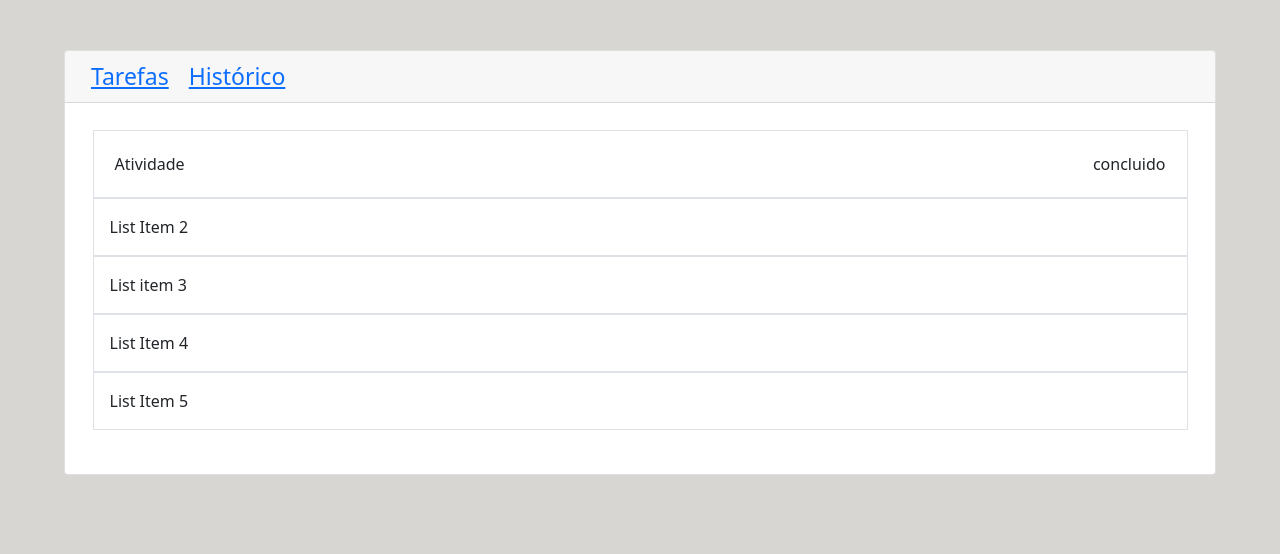
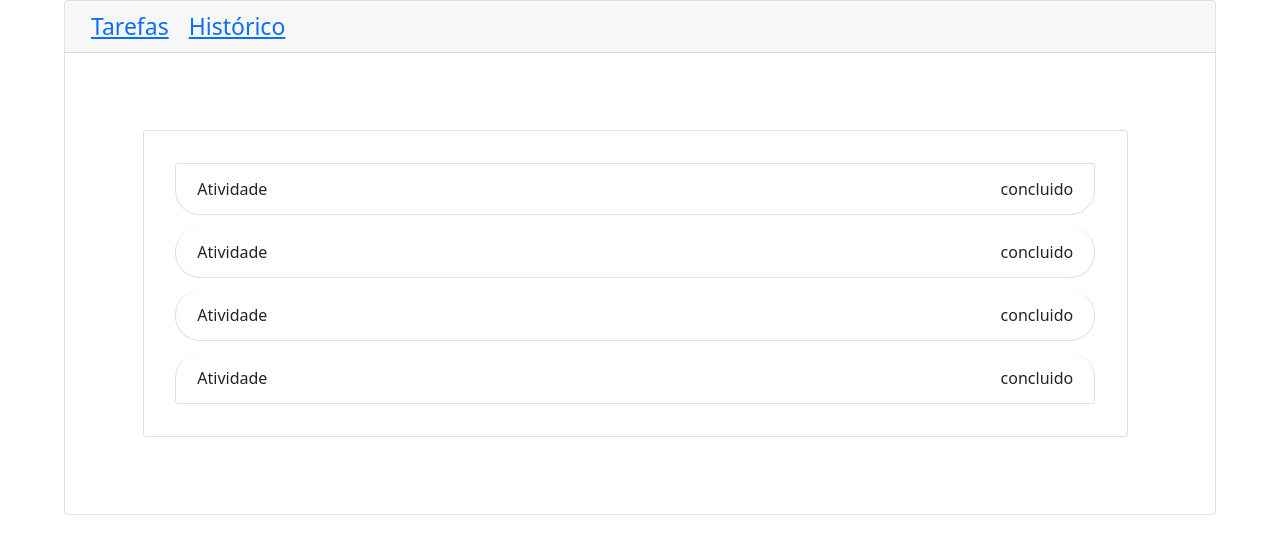
Before and after one commit to andrepieresan/AppTarefas, a Vue app in the folder frontend/: page /historico in a window 1280 px wide. Shown: the top 554 px of the page. Built offline with nearby package versions, Linux system fonts and the light colour scheme.

Commit message:
bootstrapon

```diff
--- a/frontend/index.html
+++ b/frontend/index.html
@@ -1,6 +1,7 @@
 <!DOCTYPE html>
 <html lang="pt-br">
   <head>
+
     <meta charset="UTF-8" />
     <title>TASKS</title>
 
@@ -9,6 +10,9 @@
   </head>
   <body>
     <div id="app"></div>
-    <script type="module" src="/src/main.js"></script>
+    <script type="module" src='/src/main.js'></script>
+
+
   </body>
+
 </html>
--- a/frontend/package.json
+++ b/frontend/package.json
@@ -8,8 +8,9 @@
   },
   "dependencies": {
     "@popperjs/core": "^2.11.5",
+    "@vue/compiler-sfc": "^3.2.37",
     "bootstrap": "^5.1.3",
-    "bootstrap-vue": "^2.22.0",
+    "bootstrap-vue-3": "^0.1.13",
     "font-awesome": "^4.7.0",
     "popper.js": "^1.16.1",
     "vue": "^3.2.37",
--- a/frontend/src/App.vue
+++ b/frontend/src/App.vue
@@ -1,9 +1,9 @@
 <script setup>
-import '/home/andrep/Desktop/AQUI/desafioDU/frontend/node_modules/bootstrap/dist/css/bootstrap.css';
-
+import { RouterLink, RouterView } from "vue-router";
 </script>
 
-            <template>
+ <!--
+ <template>
 
     <div class="page">
 
@@ -29,12 +29,39 @@ import '/home/andrep/Desktop/AQUI/desafioDU/frontend/node_modules/bootstrap/dist
         </div>
 
     </div>
+-->
+<template>
+    <div id="app" >
+        <div class="card">
+            <div class="card-header">
+
+                <header>
+
+                    <span class="float-left">
+                        <RouterLink to="/tarefas">Tarefas</RouterLink>
+                        <RouterLink to="/historico">Histórico</RouterLink>
+                    </span>
+                    <span class="float-right">
+                        <i class="fa fa-search" id='icon' aria-hidden="true"></i>
+                    </span>
+                </header>
+            </div>
+
+            <div class="card-body">
+                <RouterView />
+
+            </div>
+        </div>
+
+    </div>
+</template>
+<script>
+export default {
+    name: 'App',
+}
 
 
-
-
-</template>
-
+</script>
 
 
 
--- a/frontend/src/views/historicov.vue
+++ b/frontend/src/views/historicov.vue
@@ -1,32 +1,64 @@
-
+<script setup>
+</script>
 <template>
-  <div class="w-full">
-    <ul class="px-0">
-      <li class="border list-none rounded-sm px-3 py-3 cursor-pointer hover:text-white hover:bg-blue-600">
+  <BCard class="BCard">
+    <BListGroup class="bgroup">
+      <BListGroupItem class="blist">
         <div id='atividade' class='clearfix'>
           Atividade
           <div id="stt">
             concluido
           </div>
         </div>
-      </li>
-      <li class="border bg-white list-none rounded-sm px-3 py-3 cursor-pointer hover:text-white hover:bg-blue-600"
-        style='border-bottom-width:5'>List Item 2</li>
-      <li class="border bg-white list-none rounded-sm px-3 py-3 cursor-pointer hover:text-white hover:bg-blue-600"
-        style='border-bottom-width:5'>List item 3</li>
-      <li class="border bg-white list-none rounded-sm px-3 py-3 cursor-pointer hover:text-white hover:bg-blue-600"
-        style='border-bottom-width:5'>List Item 4</li>
-      <li class="border bg-white list-none rounded-sm px-3 py-3 cursor-pointer hover:text-white hover:bg-blue-600">List
-        Item 5</li>
-    </ul>
+      </BListGroupItem>
+       <BListGroupItem class="blist">
+        <div id='atividade' class='clearfix'>
+          Atividade
+          <div id="stt">
+            concluido
+          </div>
+        </div>
+      </BListGroupItem>
+       <BListGroupItem class="blist">
+        <div id='atividade' class='clearfix'>
+          Atividade
+          <div id="stt">
+            concluido
+          </div>
+        </div>
+      </BListGroupItem>
+       <BListGroupItem class="blist">
+        <div id='atividade' class='clearfix'>
+          Atividade
+          <div id="stt">
+            concluido
+          </div>
+        </div>
+      </BListGroupItem>
+    </BListGroup>
+
+  </BCard>
 
 
-  </div>
 
 </template>
 
 
 <style>
+.bgroup{
+  padding: 0px;
+}
+.blist{
+  margin: 6px;
+  border-radius: 25px;
+  border-style: groove;
+  border-color: black;
+
+}
+.BCard{
+  border: none;
+  margin: 50px;
+}
 .modal {
   position: fixed;
   top: 0;
@@ -42,7 +74,9 @@
   transition: opacity 400ms ease-in;
   pointer-events: none;
 }
+ul{
 
+}
 #atividade {
   padding: 5px;
   font-size: medium;
--- a/frontend/src/views/tarefas.vue
+++ b/frontend/src/views/tarefas.vue
@@ -1,7 +1,6 @@
 <script setup>
 
-import 'bootstrap/dist/css/bootstrap.css';
-import 'bootstrap-vue/dist/bootstrap-vue.css';
+
 </script>
 
 
--- a/frontend/src/views/tarefasv.vue
+++ b/frontend/src/views/tarefasv.vue
@@ -1,7 +1,3 @@
-<script setup>
-
-
-</script>
 
 <script>
 
@@ -17,7 +13,7 @@ export default {
 
 </script>
 <template>
-    <section class="card" id="card">
+    <BCard class="BCard">
         <div class="row d-flex justify-content-center  h-100">
             <div class="cardd">
                 <table class="table mb-0">
@@ -157,7 +153,7 @@ export default {
 
         </div>
 
-    </section>
+    </BCard>
     <div id="bt" style="float:right;">
                 <!-- Botão para acionar modal -->
                 <button type="button" class="btn btn-primary" data-toggle="modal" data-target="#modalExemplo">
```
Also changed, not shown: frontend/src/main.js (+23 -2 lines), 1 other file (tests, documents, lock files or other folders).
